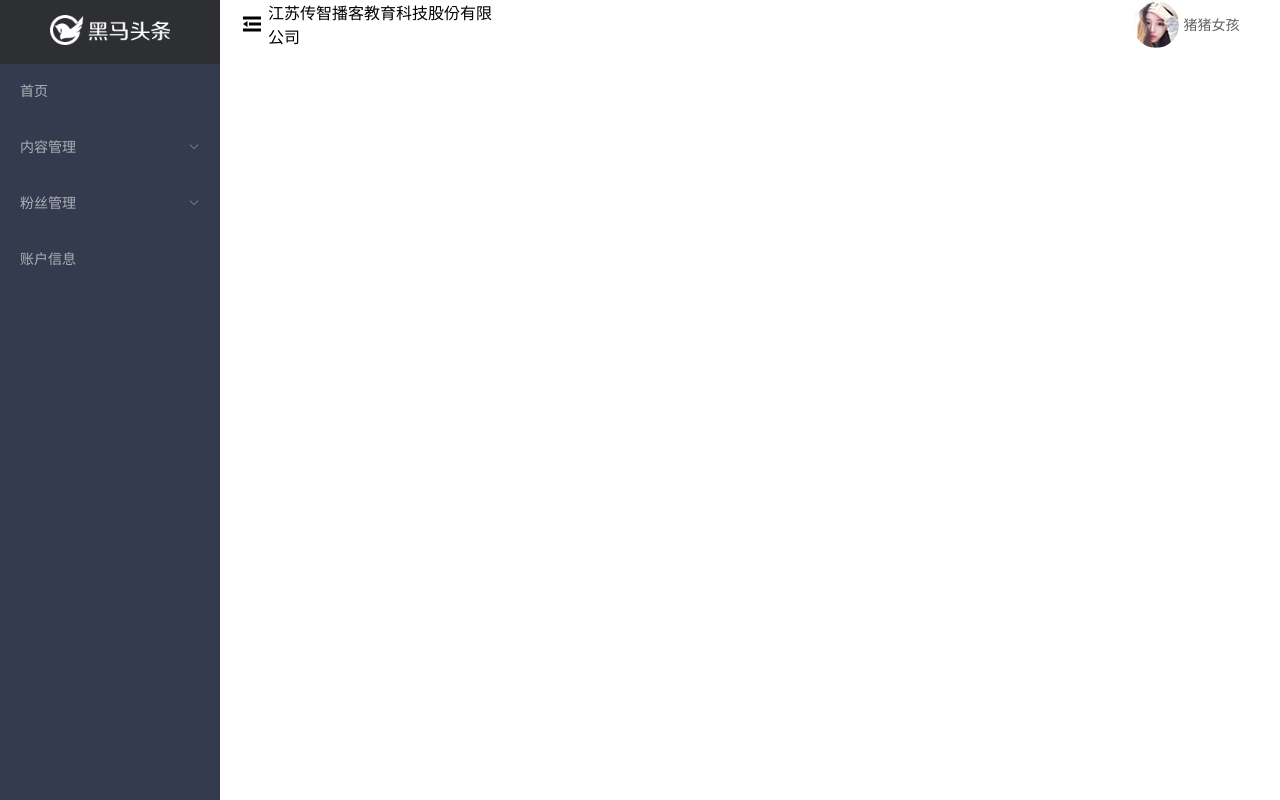
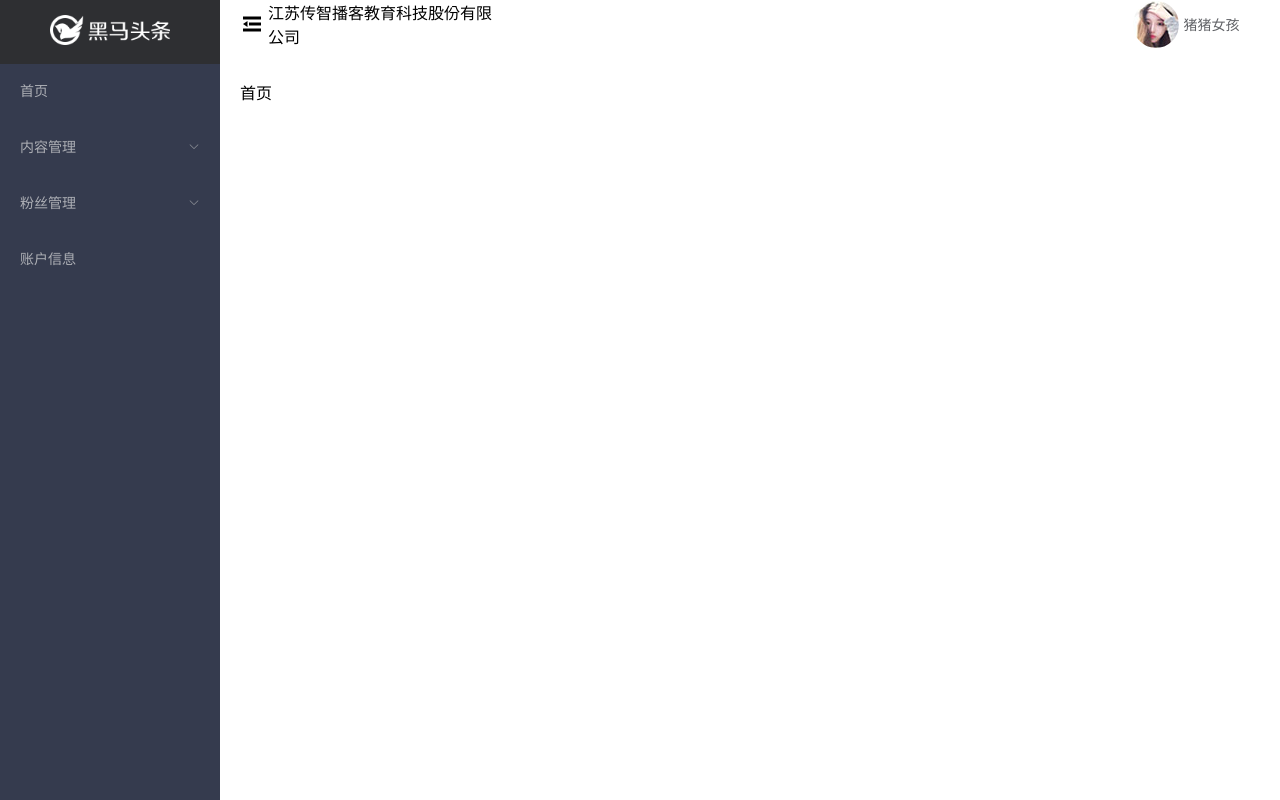
Before and after one commit to zxq123456-teach/88heimatoutiao, a Vue app: page / in a window 1280 px wide. Before the commit this address led to /#/home. Built offline with nearby package versions, Linux system fonts and the light colour scheme.

Commit message:
Layout组件-让路由页面和导航菜单对应

```diff
--- a/src/router/index.js
+++ b/src/router/index.js
@@ -1,19 +1,35 @@
 import Vue from 'vue'
 import VueRouter from 'vue-router'
-import Home from '../views/home' // 简写路径
+import Layout from '../views/layout' // 简写路径
 import Login from '../views/login' // 简写路径
+import Home from '@/views/home'
+import Article from '@/views/article'
+import Publish from '@/views/publish'
 Vue.use(VueRouter)
 
 const routes = [
+  // {
+  //   path: '/',
+  //   redirect: '/home'
+  // },
+  // 一级路由 主页
   {
     path: '/',
-    redirect: '/home'
-  },
-  // 一级路由 主页
-  {
-    path: '/home',
-    name: 'home',
-    component: Home
+    component: Layout,
+    children: [
+      {
+        path: '',
+        component: Home
+      },
+      {
+        path: '/article',
+        component: Article
+      },
+      {
+        path: '/publish',
+        component: Publish
+      }
+    ]
   },
   {
     // 一级路由 登录页
--- /dev/null
+++ b/src/views/article/index.vue
@@ -0,0 +1,13 @@
+<template>
+    <div class='article'>文章列表</div>
+</template>
+
+<script>
+export default {
+
+}
+</script>
+
+<style>
+
+</style>
--- a/src/views/home/index.vue
+++ b/src/views/home/index.vue
@@ -1,72 +1,16 @@
 <template>
-<!-- 布局 -->
-  <el-container>
-    <!-- 左右布局 -->
-    <el-aside class='left' style='width:220px'>
-      <div class='menu-title' style="background-color:#2e2f32">
-        <img src="../../assets/img/logo_admin.png" alt="">
-      </div >
-      <!-- 左侧菜单 -->
-      <el-menu style='width:221px' background-color='#353b4e' text-color='#adafb5' active-text-color='ffd04b'>
-        <!-- 一级菜单 -->
-        <el-menu-item>首页</el-menu-item>
-        <!-- 二级菜单 -->
-        <el-submenu>
-          <!-- 具名插槽 -->
-          <template slot='title'>内容管理</template>
-          <el-menu-item>发布文章</el-menu-item>
-          <el-menu-item>内容列表</el-menu-item>
-          <el-menu-item>评论列表</el-menu-item>
-          <el-menu-item>素材管理</el-menu-item>
-        </el-submenu>
-        <!-- 二级菜单 -->
-        <el-submenu>
-          <template slot='title'>粉丝管理</template>
-          <el-menu-item>图文数据</el-menu-item>
-          <el-menu-item>粉丝概况</el-menu-item>
-          <el-menu-item>粉丝画像</el-menu-item>
-          <el-menu-item>粉丝列表</el-menu-item>
-        </el-submenu>
-        <!-- 一级菜单 -->
-        <el-menu-item>账户信息</el-menu-item>
-      </el-menu>
-    </el-aside>
-    <!-- 大容器 -->
-    <el-container>
-      <el-header>
-        <layout-header></layout-header>
-      </el-header>
-      <el-main>
-        <!-- 二级路由容器 -->
-        <router-view></router-view>
-      </el-main>
-    </el-container>
-  </el-container>
+  <div class='home'>首页</div>
 </template>
 
 <script>
-import layoutHeader from '../../components/layout-header.vue'
 export default {
-  name: 'home',
-  components: {
-    'layout-header': layoutHeader
+  name: '',
+  data () {
+    return {}
   }
 }
 </script>
 
-<style lang="less" scoped>
-.left{
-  height: 100vh;
-  width: 220px;
-  background-color: #353b4e;
-  overflow: hidden;
-  .menu-title{
-  padding:15px 0;
-  text-align: center;
-  img{
-    height: 30px;
-  }
-}
-}
+<style scoped>
 
 </style>
--- /dev/null
+++ b/src/views/layout/index.vue
@@ -0,0 +1,72 @@
+<template>
+<!-- 布局 -->
+  <el-container>
+    <!-- 左右布局 -->
+    <el-aside class='left' style='width:220px'>
+      <div class='menu-title' style="background-color:#2e2f32">
+        <img src="../../assets/img/logo_admin.png" alt="">
+      </div >
+      <!-- 左侧菜单 -->
+      <el-menu style='width:221px' background-color='#353b4e' text-color='#adafb5' active-text-color='ffd04b' router>
+        <!-- 一级菜单 -->
+        <el-menu-item index='/'>首页</el-menu-item>
+        <!-- 二级菜单 -->
+        <el-submenu index='1'>
+          <!-- 具名插槽 -->
+          <template slot='title'>内容管理</template>
+          <el-menu-item index='/publish'>发布文章</el-menu-item>
+          <el-menu-item index='/article'>内容列表</el-menu-item>
+          <el-menu-item>评论列表</el-menu-item>
+          <el-menu-item>素材管理</el-menu-item>
+        </el-submenu>
+        <!-- 二级菜单 -->
+        <el-submenu index='2'>
+          <template slot='title'>粉丝管理</template>
+          <el-menu-item>图文数据</el-menu-item>
+          <el-menu-item>粉丝概况</el-menu-item>
+          <el-menu-item>粉丝画像</el-menu-item>
+          <el-menu-item>粉丝列表</el-menu-item>
+        </el-submenu>
+        <!-- 一级菜单 -->
+        <el-menu-item>账户信息</el-menu-item>
+      </el-menu>
+    </el-aside>
+    <!-- 大容器 -->
+    <el-container>
+      <el-header>
+        <layout-header></layout-header>
+      </el-header>
+      <el-main>
+        <!-- 二级路由容器 -->
+        <router-view></router-view>
+      </el-main>
+    </el-container>
+  </el-container>
+</template>
+
+<script>
+import layoutHeader from '../../components/layout-header.vue'
+export default {
+  name: 'home',
+  components: {
+    'layout-header': layoutHeader
+  }
+}
+</script>
+
+<style lang="less" scoped>
+.left{
+  height: 100vh;
+  width: 220px;
+  background-color: #353b4e;
+  overflow: hidden;
+  .menu-title{
+  padding:15px 0;
+  text-align: center;
+  img{
+    height: 30px;
+  }
+}
+}
+
+</style>
--- /dev/null
+++ b/src/views/publish/index.vue
@@ -0,0 +1,13 @@
+<template>
+  <div class='publish'>发布文章</div>
+</template>
+
+<script>
+export default {
+
+}
+</script>
+
+<style>
+
+</style>
```
